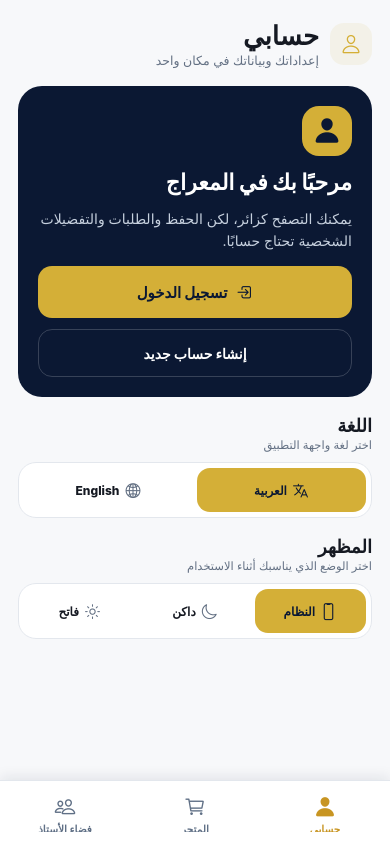
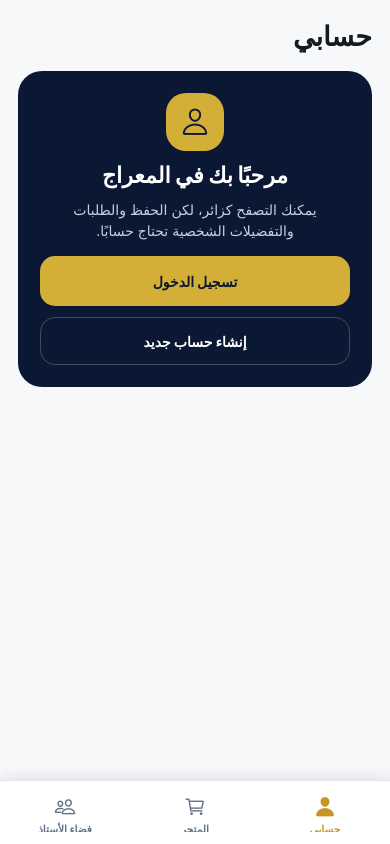
Before and after one commit to salempub1-dotcom/AppAlmiraj, a React Native app: screen /Profile in a window 390 px wide. Built offline with nearby package versions, Linux system fonts and the light colour scheme.

Commit message:
Polish account screen to approved reference

```diff
--- a/src/features/profile/screens/ProfileScreen.tsx
+++ b/src/features/profile/screens/ProfileScreen.tsx
@@ -7,7 +7,6 @@ import { useTheme } from '../../../context/ThemeProvider';
 import { useIsAdmin } from '../../../hooks/useAdminAccess';
 import { getAdminCopy } from '../../../i18n/adminCopy';
 import { getCommunityCopy } from '../../../i18n/communityCopy';
-import { ui } from '../../../theme/ui';
 
 export function ProfileScreen({ navigation }: any) {
   const { session, isGuest, signOut } = useAuth();
@@ -16,187 +15,133 @@ export function ProfileScreen({ navigation }: any) {
   const { isAdmin } = useIsAdmin();
   const adminCopy = getAdminCopy(language);
   const communityCopy = getCommunityCopy(language);
-  const align = isRTL ? 'right' as const : 'left' as const;
-  const row = isRTL ? 'row-reverse' as const : 'row' as const;
+  const align = isRTL ? ('right' as const) : ('left' as const);
+  const row = isRTL ? ('row-reverse' as const) : ('row' as const);
   const fullName = session?.user.user_metadata?.full_name?.trim?.() || session?.user.email?.split('@')[0] || '';
-  const initial = fullName ? fullName[0]?.toUpperCase() : 'A';
+  const initial = fullName ? fullName[0]?.toUpperCase() : 'أ';
 
-  const themes = [
-    { key: 'system' as const, label: t('profile.system'), icon: 'phone-portrait-outline' as const },
-    { key: 'dark' as const, label: t('profile.dark'), icon: 'moon-outline' as const },
-    { key: 'light' as const, label: t('profile.light'), icon: 'sunny-outline' as const }
-  ];
   const languages: { key: AppLanguage; label: string }[] = [
     { key: 'ar', label: t('common.arabic') },
     { key: 'en', label: t('common.english') }
   ];
+  const themes = [
+    { key: 'system' as const, label: t('profile.system'), icon: 'phone-portrait-outline' as const },
+    { key: 'light' as const, label: t('profile.light'), icon: 'sunny-outline' as const },
+    { key: 'dark' as const, label: t('profile.dark'), icon: 'moon-outline' as const }
+  ];
 
-  const MenuItem = ({ icon, title, text, onPress, accent = false }: { icon: any; title: string; text: string; onPress?: () => void; accent?: boolean }) => (
-    <Pressable
-      disabled={!onPress}
-      onPress={onPress}
-      style={({ pressed }) => [
-        styles.menuItem,
-        { backgroundColor: colors.card, borderColor: colors.border, flexDirection: row },
-        pressed && onPress ? styles.pressed : null
-      ]}
-    >
-      <Ionicons name={isRTL ? 'chevron-back' : 'chevron-forward'} size={17} color={colors.muted} />
-      <View style={styles.menuCopy}>
-        <Text style={[styles.menuTitle, { color: colors.text, textAlign: align }]}>{title}</Text>
-        <Text style={[styles.menuText, { color: colors.muted, textAlign: align }]}>{text}</Text>
+  if (isGuest) {
+    return (
+      <Screen scroll style={styles.page}>
+        <View style={[styles.topTitle, { flexDirection: row }]}>
+          <Text style={[styles.title, { color: colors.text }]}>حسابي</Text>
         </View>
-      <View style={[styles.menuIcon, { backgroundColor: accent ? `${colors.primary}18` : colors.surface }]}>
-        <Ionicons name={icon} size={21} color={accent ? colors.primary : colors.text} />
+        <View style={styles.guestCard}>
+          <View style={styles.guestIcon}><Ionicons name="person-outline" size={30} color="#0B1833" /></View>
+          <Text style={styles.guestTitle}>{t('profile.welcome')}</Text>
+          <Text style={styles.guestText}>{t('profile.guestText')}</Text>
+          <Pressable onPress={() => navigation.navigate('SignIn')} style={styles.primaryButton}><Text style={styles.primaryText}>{t('profile.signIn')}</Text></Pressable>
+          <Pressable onPress={() => navigation.navigate('SignUp')} style={styles.outlineButton}><Text style={styles.outlineText}>{t('profile.signUp')}</Text></Pressable>
         </View>
-    </Pressable>
+      </Screen>
     );
+  }
 
   return (
     <Screen scroll style={styles.page}>
-      <View style={[styles.headerRow, { flexDirection: row }]}>
-        <View style={[styles.headerIcon, { backgroundColor: `${colors.primary}18` }]}>
-          <Ionicons name="person-outline" size={21} color={colors.primary} />
-        </View>
-        <View style={styles.headerCopy}>
-          <Text style={[styles.title, { color: colors.text, textAlign: align }]}>{t('profile.title')}</Text>
-          <Text style={[styles.subtitle, { color: colors.muted, textAlign: align }]}>{t('profile.subtitle')}</Text>
-        </View>
+      <View style={[styles.topTitle, { flexDirection: row }]}>
+        <Text style={[styles.title, { color: colors.text }]}>حسابي</Text>
+        <Pressable onPress={() => navigation.navigate('EditProfile')} style={[styles.settingsButton, { borderColor: colors.border, backgroundColor: colors.card }]}><Ionicons name="settings-outline" size={20} color={colors.text} /></Pressable>
       </View>
 
-      {isGuest ? (
-        <View style={[styles.guestHero, { alignItems: isRTL ? 'flex-end' : 'flex-start' }]}>
-          <View style={styles.guestAvatar}><Ionicons name="person" size={28} color="#0B1833" /></View>
-          <Text style={[styles.guestTitle, { textAlign: align }]}>{t('profile.welcome')}</Text>
-          <Text style={[styles.guestText, { textAlign: align, writingDirection: isRTL ? 'rtl' : 'ltr' }]}>{t('profile.guestText')}</Text>
-          <Pressable onPress={() => navigation.navigate('SignIn')} style={({ pressed }) => [styles.primaryButton, { flexDirection: row }, pressed && styles.pressed]}>
-            <Ionicons name="log-in-outline" size={18} color="#0B1833" />
-            <Text style={styles.primaryButtonText}>{t('profile.signIn')}</Text>
-          </Pressable>
-          <Pressable onPress={() => navigation.navigate('SignUp')} style={({ pressed }) => [styles.secondaryButton, pressed && styles.pressed]}>
-            <Text style={styles.secondaryButtonText}>{t('profile.signUp')}</Text>
-          </Pressable>
+      <View style={styles.profileHeader}>
+        <View style={styles.avatar}><Text style={styles.avatarText}>{initial}</Text></View>
+        <Text style={[styles.name, { color: colors.text }]}>{fullName}</Text>
+        <Text style={[styles.email, { color: colors.muted }]}>{session?.user.email}</Text>
+        <View style={styles.teacherBadge}><Ionicons name="school-outline" size={14} color="#0B1833" /><Text style={styles.teacherBadgeText}>{t('profile.teacherAccount')}</Text></View>
       </View>
-      ) : (
-        <View style={styles.accountCard}>
-          <View style={[styles.accountTop, { flexDirection: row }]}>
-            <View style={styles.avatar}><Text style={styles.avatarText}>{initial}</Text></View>
-            <View style={styles.accountCopy}>
-              <View style={[styles.accountLabelRow, { flexDirection: row }]}>
-                <Text style={[styles.accountLabel, { textAlign: align }]}>{t('profile.teacherAccount')}</Text>
-                <View style={styles.teacherChip}><Ionicons name="school-outline" size={13} color="#D4AF37" /></View>
+
+      <View style={[styles.menuCard, { backgroundColor: colors.card, borderColor: colors.border }]}>
+        <MenuItem icon="person-outline" title={t('profile.editProfile')} onPress={() => navigation.navigate('EditProfile')} colors={colors} row={row} />
+        <Divider color={colors.border} />
+        <MenuItem icon="bag-handle-outline" title={t('profile.orders')} onPress={() => navigation.getParent?.()?.navigate?.('Store', { screen: 'MyOrders' })} colors={colors} row={row} />
+        <Divider color={colors.border} />
+        <MenuItem icon="people-outline" title={communityCopy.entry.title} onPress={() => navigation.getParent?.()?.navigate?.('Community')} colors={colors} row={row} />
+        {isAdmin ? <><Divider color={colors.border} /><MenuItem icon="library-outline" title={adminCopy.entry.title} onPress={() => navigation.navigate('ContentManager')} colors={colors} row={row} /></> : null}
+        {isAdmin ? <><Divider color={colors.border} /><MenuItem icon="shield-checkmark-outline" title={adminCopy.communityModerationEntry.title} onPress={() => navigation.navigate('CommunityModeration')} colors={colors} row={row} /></> : null}
       </View>
-              <Text numberOfLines={1} style={[styles.accountName, { textAlign: align }]}>{fullName}</Text>
-              <Text numberOfLines={1} style={[styles.email, { textAlign: align }]}>{session?.user.email}</Text>
-            </View>
-          </View>
-          <Pressable onPress={() => navigation.navigate('EditProfile')} style={({ pressed }) => [styles.editInline, { flexDirection: row }, pressed && styles.pressed]}>
-            <Ionicons name="create-outline" size={16} color="#E8C568" />
-            <Text style={styles.editInlineText}>{t('profile.editProfile')}</Text>
-          </Pressable>
-        </View>
-      )}
-
-      {!isGuest && (
-        <View style={styles.sectionBlock}>
-          <Text style={[styles.sectionLabel, { color: colors.muted, textAlign: align }]}>{language === 'ar' ? 'حسابك' : 'Your account'}</Text>
-          <View style={styles.menuList}>
-            <MenuItem icon="create-outline" title={t('profile.editProfile')} text={t('profile.editProfileText')} onPress={() => navigation.navigate('EditProfile')} />
-            <MenuItem icon="bag-handle-outline" title={t('profile.orders')} text={t('profile.ordersText')} />
-            <MenuItem icon="people-outline" title={communityCopy.entry.title} text={communityCopy.entry.subtitle} onPress={() => navigation.navigate('Community')} />
-            {isAdmin && <MenuItem accent icon="library-outline" title={adminCopy.entry.title} text={adminCopy.entry.subtitle} onPress={() => navigation.navigate('ContentManager')} />}
-            {isAdmin && <MenuItem accent icon="shield-checkmark-outline" title={adminCopy.communityModerationEntry.title} text={adminCopy.communityModerationEntry.subtitle} onPress={() => navigation.navigate('CommunityModeration')} />}
-          </View>
-        </View>
-      )}
 
       <View style={styles.sectionBlock}>
-        <View>
         <Text style={[styles.sectionTitle, { color: colors.text, textAlign: align }]}>{t('profile.language')}</Text>
-          <Text style={[styles.sectionText, { color: colors.muted, textAlign: align }]}>{t('profile.languageText')}</Text>
-        </View>
-        <View style={[styles.selector, { backgroundColor: colors.card, borderColor: colors.border, flexDirection: row }]}>
+        <View style={[styles.segment, { backgroundColor: colors.card, borderColor: colors.border, flexDirection: row }]}>
           {languages.map((item) => {
             const active = language === item.key;
-            return (
-              <Pressable key={item.key} onPress={() => setLanguage(item.key)} style={({ pressed }) => [styles.selectorItem, { flexDirection: row }, active && { backgroundColor: colors.primary }, pressed && styles.pressed]}>
-                <Ionicons name={item.key === 'ar' ? 'language-outline' : 'globe-outline'} size={17} color={active ? '#0B1833' : colors.muted} />
-                <Text style={[styles.selectorText, { color: active ? '#0B1833' : colors.text }]}>{item.label}</Text>
-              </Pressable>
-            );
+            return <Pressable key={item.key} onPress={() => setLanguage(item.key)} style={[styles.segmentItem, active && styles.segmentActive]}><Text style={[styles.segmentText, { color: active ? '#0B1833' : colors.text }]}>{item.label}</Text></Pressable>;
           })}
         </View>
       </View>
 
       <View style={styles.sectionBlock}>
-        <View>
         <Text style={[styles.sectionTitle, { color: colors.text, textAlign: align }]}>{t('profile.appearance')}</Text>
-          <Text style={[styles.sectionText, { color: colors.muted, textAlign: align }]}>{t('profile.appearanceText')}</Text>
-        </View>
-        <View style={[styles.selector, { backgroundColor: colors.card, borderColor: colors.border, flexDirection: row }]}>
+        <View style={[styles.segment, { backgroundColor: colors.card, borderColor: colors.border, flexDirection: row }]}>
           {themes.map((item) => {
             const active = preference === item.key;
-            return (
-              <Pressable key={item.key} onPress={() => setPreference(item.key)} style={({ pressed }) => [styles.selectorItem, { flexDirection: row }, active && { backgroundColor: colors.primary }, pressed && styles.pressed]}>
-                <Ionicons name={item.icon} size={17} color={active ? '#0B1833' : colors.muted} />
-                <Text style={[styles.selectorText, { color: active ? '#0B1833' : colors.text }]}>{item.label}</Text>
-              </Pressable>
-            );
+            return <Pressable key={item.key} onPress={() => setPreference(item.key)} style={[styles.segmentItem, active && styles.segmentActive]}><Ionicons name={item.icon} size={16} color={active ? '#0B1833' : colors.muted} /><Text style={[styles.segmentText, { color: active ? '#0B1833' : colors.text }]}>{item.label}</Text></Pressable>;
           })}
         </View>
       </View>
 
-      {!isGuest && (
-        <Pressable onPress={() => signOut()} style={({ pressed }) => [styles.signOut, { borderColor: colors.border, flexDirection: row }, pressed && styles.pressed]}>
+      <Pressable onPress={() => signOut()} style={[styles.signOut, { borderColor: colors.border, backgroundColor: colors.card, flexDirection: row }]}>
         <Ionicons name="log-out-outline" size={18} color={colors.danger} />
         <Text style={[styles.signOutText, { color: colors.danger }]}>{t('profile.signOut')}</Text>
       </Pressable>
-      )}
     </Screen>
   );
 }
 
+function MenuItem({ icon, title, onPress, colors, row }: any) {
+  return (
+    <Pressable onPress={onPress} style={({ pressed }) => [styles.menuItem, { flexDirection: row, opacity: pressed ? 0.6 : 1 }]}>
+      <Ionicons name="chevron-back" size={18} color={colors.muted} />
+      <Text style={[styles.menuTitle, { color: colors.text }]}>{title}</Text>
+      <View style={[styles.menuIcon, { backgroundColor: colors.surface }]}><Ionicons name={icon} size={20} color={colors.text} /></View>
+    </Pressable>
+  );
+}
+
+function Divider({ color }: { color: string }) { return <View style={[styles.divider, { backgroundColor: color }]} />; }
+
 const styles = StyleSheet.create({
   page: { gap: 18 },
-  headerRow: { alignItems: 'center', gap: 11 },
-  headerIcon: { width: 42, height: 42, borderRadius: 14, alignItems: 'center', justifyContent: 'center' },
-  headerCopy: { flex: 1 },
-  title: { fontSize: 26, fontWeight: '900' },
-  subtitle: { marginTop: 2, fontSize: 12.5 },
-  guestHero: { backgroundColor: '#0B1833', borderRadius: ui.radius.xl, padding: 20, gap: 11 },
-  guestAvatar: { width: 50, height: 50, borderRadius: 17, backgroundColor: '#D4AF37', alignItems: 'center', justifyContent: 'center' },
-  guestTitle: { color: '#FFFFFF', fontSize: 22, lineHeight: 30, fontWeight: '900' },
-  guestText: { color: '#C6D0DE', lineHeight: 22, fontSize: 14 },
-  primaryButton: { width: '100%', minHeight: ui.controlHeight, borderRadius: ui.radius.md, backgroundColor: '#D4AF37', gap: 8, alignItems: 'center', justifyContent: 'center', marginTop: 3 },
-  primaryButtonText: { color: '#0B1833', fontWeight: '900', fontSize: 15 },
-  secondaryButton: { width: '100%', minHeight: ui.compactControlHeight, borderRadius: ui.radius.md, borderWidth: 1, borderColor: 'rgba(255,255,255,0.18)', alignItems: 'center', justifyContent: 'center' },
-  secondaryButtonText: { color: '#FFFFFF', fontWeight: '800' },
-  accountCard: { backgroundColor: '#132443', borderWidth: 1, borderColor: '#243858', borderRadius: ui.radius.xl, padding: 18, gap: 14 },
-  accountTop: { alignItems: 'center', gap: 13 },
-  avatar: { width: 54, height: 54, borderRadius: 18, backgroundColor: '#E8C568', alignItems: 'center', justifyContent: 'center' },
-  avatarText: { color: '#0B1833', fontSize: 22, fontWeight: '900' },
-  accountCopy: { flex: 1, minWidth: 0 },
-  accountLabelRow: { alignItems: 'center', gap: 7 },
-  accountLabel: { color: '#E8C568', fontSize: 11.5, fontWeight: '800' },
-  teacherChip: { width: 24, height: 24, borderRadius: 8, backgroundColor: '#233756', alignItems: 'center', justifyContent: 'center' },
-  accountName: { color: '#FFFFFF', fontWeight: '900', fontSize: 17, marginTop: 4 },
-  email: { color: '#C5CFDD', fontWeight: '600', fontSize: 12.5, marginTop: 2 },
-  editInline: { alignSelf: 'flex-start', alignItems: 'center', gap: 7, backgroundColor: '#233756', minHeight: 38, paddingHorizontal: 12, borderRadius: 12 },
-  editInlineText: { color: '#E8C568', fontWeight: '800', fontSize: 12.5 },
-  sectionBlock: { gap: 10 },
-  sectionLabel: { fontSize: 11.5, fontWeight: '800', textTransform: 'uppercase', letterSpacing: 0.5 },
-  menuList: { gap: 8 },
-  menuItem: { borderWidth: 1, borderRadius: ui.radius.lg, padding: 14, alignItems: 'center', gap: 11 },
-  menuCopy: { flex: 1 },
-  menuTitle: { fontWeight: '800', fontSize: 14.5 },
-  menuText: { marginTop: 3, fontSize: 11.5, lineHeight: 17 },
-  menuIcon: { width: 42, height: 42, borderRadius: 14, alignItems: 'center', justifyContent: 'center' },
-  sectionTitle: { fontSize: 18, fontWeight: '900' },
-  sectionText: { marginTop: 2, fontSize: 11.5 },
-  selector: { borderWidth: 1, borderRadius: ui.radius.lg, padding: 5, gap: 4 },
-  selectorItem: { flex: 1, minHeight: 44, borderRadius: 13, gap: 5, alignItems: 'center', justifyContent: 'center' },
-  selectorText: { fontWeight: '800', fontSize: 12 },
-  signOut: { borderWidth: 1, borderRadius: ui.radius.md, minHeight: ui.controlHeight, gap: 8, alignItems: 'center', justifyContent: 'center' },
+  topTitle: { alignItems: 'center', justifyContent: 'space-between' },
+  title: { fontSize: 27, fontWeight: '900' },
+  settingsButton: { width: 40, height: 40, borderRadius: 13, borderWidth: 1, alignItems: 'center', justifyContent: 'center' },
+  profileHeader: { alignItems: 'center', gap: 5, paddingVertical: 3 },
+  avatar: { width: 82, height: 82, borderRadius: 41, backgroundColor: '#AFC4D7', alignItems: 'center', justifyContent: 'center', marginBottom: 5, borderWidth: 4, borderColor: '#FFFFFF' },
+  avatarText: { color: '#FFFFFF', fontSize: 30, fontWeight: '900' },
+  name: { fontSize: 20, fontWeight: '900' },
+  email: { fontSize: 12.5 },
+  teacherBadge: { flexDirection: 'row-reverse', alignItems: 'center', gap: 5, backgroundColor: '#F3E3A8', borderRadius: 999, paddingHorizontal: 10, paddingVertical: 6, marginTop: 5 },
+  teacherBadgeText: { color: '#0B1833', fontSize: 10.5, fontWeight: '900' },
+  menuCard: { borderWidth: 1, borderRadius: 20, overflow: 'hidden' },
+  menuItem: { minHeight: 58, paddingHorizontal: 14, alignItems: 'center', gap: 11 },
+  menuTitle: { flex: 1, textAlign: 'right', fontSize: 14, fontWeight: '800' },
+  menuIcon: { width: 36, height: 36, borderRadius: 12, alignItems: 'center', justifyContent: 'center' },
+  divider: { height: StyleSheet.hairlineWidth, marginHorizontal: 14 },
+  sectionBlock: { gap: 8 },
+  sectionTitle: { fontSize: 16, fontWeight: '900' },
+  segment: { borderWidth: 1, borderRadius: 16, padding: 4, gap: 4 },
+  segmentItem: { flex: 1, minHeight: 42, borderRadius: 12, flexDirection: 'row-reverse', alignItems: 'center', justifyContent: 'center', gap: 5 },
+  segmentActive: { backgroundColor: '#D4AF37' },
+  segmentText: { fontSize: 12, fontWeight: '800' },
+  signOut: { minHeight: 52, borderWidth: 1, borderRadius: 16, alignItems: 'center', justifyContent: 'center', gap: 8 },
   signOutText: { fontWeight: '900' },
-  pressed: { opacity: 0.82, transform: [{ scale: 0.985 }] }
+  guestCard: { backgroundColor: '#0B1833', borderRadius: 24, padding: 22, gap: 11, alignItems: 'center' },
+  guestIcon: { width: 58, height: 58, borderRadius: 20, backgroundColor: '#D4AF37', alignItems: 'center', justifyContent: 'center' },
+  guestTitle: { color: '#FFFFFF', fontSize: 22, fontWeight: '900' },
+  guestText: { color: '#C7D0DE', textAlign: 'center', lineHeight: 21 },
+  primaryButton: { width: '100%', minHeight: 50, borderRadius: 15, backgroundColor: '#D4AF37', alignItems: 'center', justifyContent: 'center', marginTop: 4 },
+  primaryText: { color: '#0B1833', fontWeight: '900' },
+  outlineButton: { width: '100%', minHeight: 48, borderRadius: 15, borderWidth: 1, borderColor: 'rgba(255,255,255,0.22)', alignItems: 'center', justifyContent: 'center' },
+  outlineText: { color: '#FFFFFF', fontWeight: '800' }
 });
```
Lines whose indentation alone changed are shown as unchanged.
